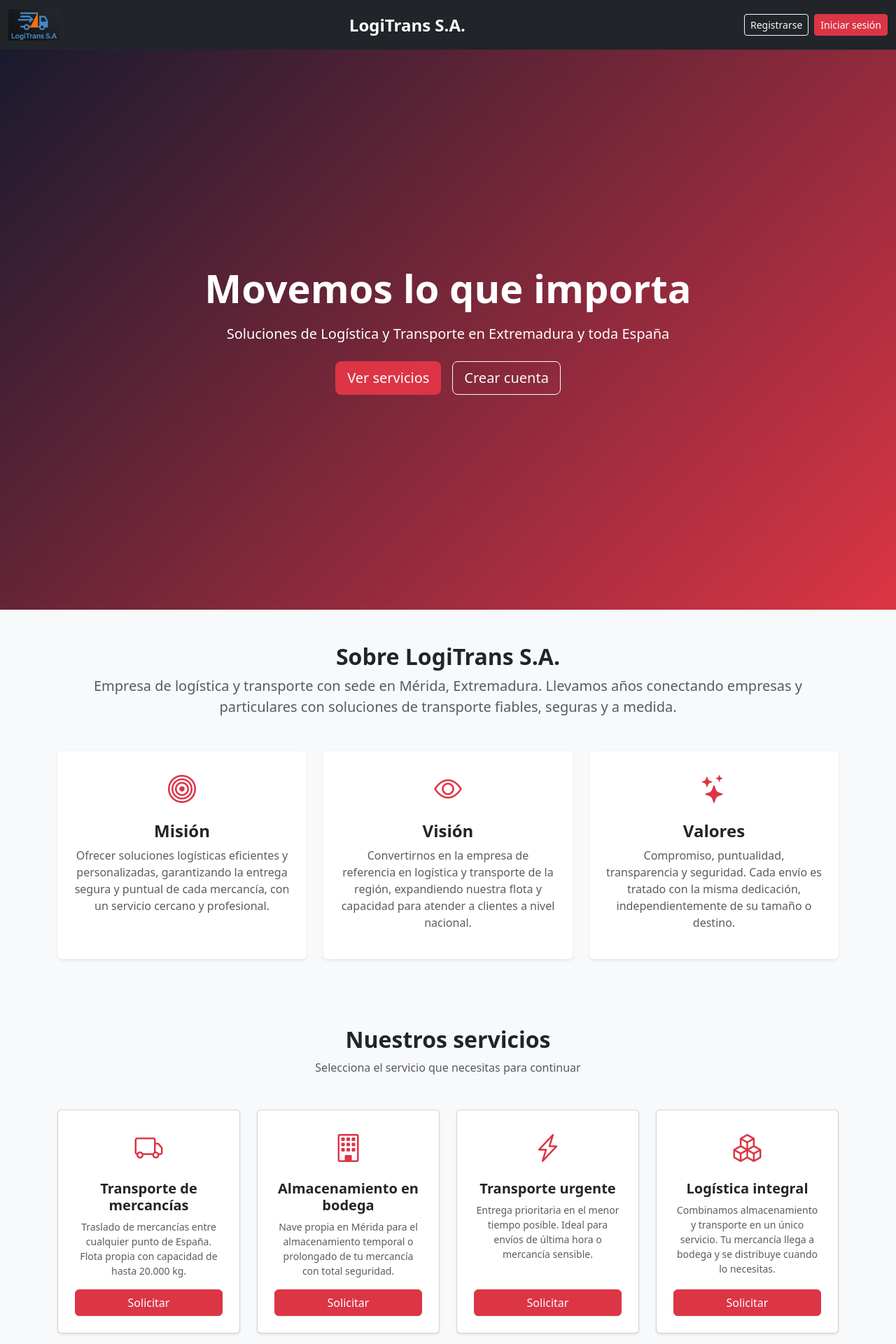
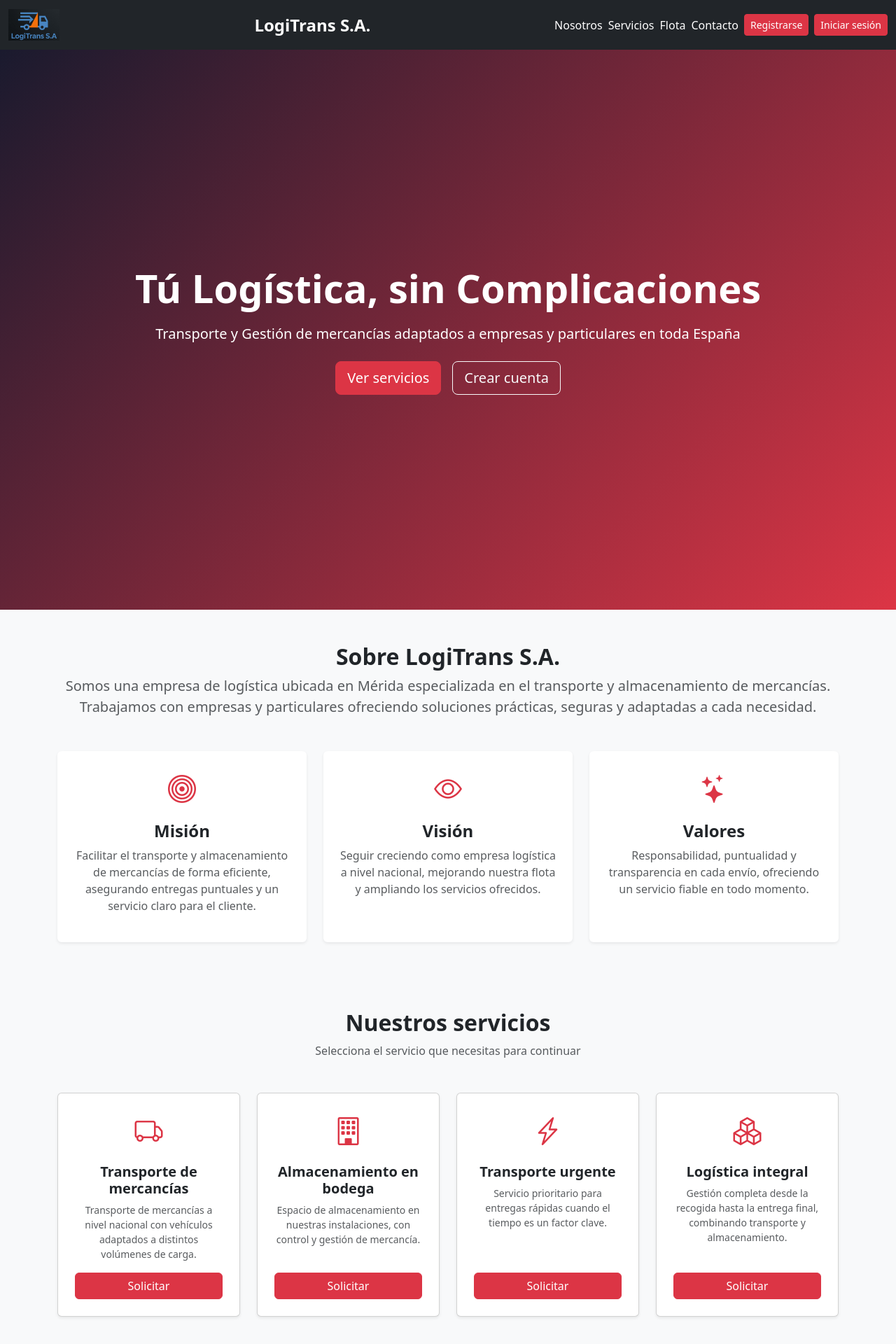
Before and after one commit to dfmanosalvan22/David_Felipe_Manosalva_Ni-o, a PHP site: page / in a window 1280 px wide. Shown: the top 1920 px of the page at 70% size. Run offline with PHP 8.4, Linux system fonts and the light colour scheme; data comes from the database, SQL or seed files in the repository.

Commit message:
update index flota

```diff
--- a/Infraestructura/servidor_web/www/header.php
+++ b/Infraestructura/servidor_web/www/header.php
@@ -19,6 +19,11 @@ if (session_status() === PHP_SESSION_NONE) {
 
     <!-- Menú derecha -->
     <div class="d-flex gap-2 align-items-center">
+      <a href="index.php#nosotros" class="text-white text-decoration-none">Nosotros</a>
+      <a href="index.php#servicios" class="text-white text-decoration-none">Servicios</a>
+      <a href="index.php#flota" class="text-white text-decoration-none">Flota</a>
+      <a href="index.php#contacto" class="text-white text-decoration-none">Contacto</a>
+
       <?php if (isset($_SESSION['usuario'])): ?>
         <span class="text-white me-2">
           Hola, <?php echo htmlspecialchars($_SESSION['usuario']); ?>
@@ -26,7 +31,7 @@ if (session_status() === PHP_SESSION_NONE) {
         <a href="dashboard.php" class="btn btn-outline-light btn-sm">Mi panel</a>
         <a href="logout.php" class="btn btn-warning btn-sm">Cerrar sesión</a>
       <?php else: ?>
-        <a href="registro.php" class="btn btn-outline-light btn-sm">Registrarse</a>
+        <a href="registro.php" class="btn btn-danger btn-sm">Registrarse</a>
         <a href="login.php" class="btn btn-danger btn-sm">Iniciar sesión</a>
       <?php endif; ?>
     </div>
--- a/Infraestructura/servidor_web/www/index.php
+++ b/Infraestructura/servidor_web/www/index.php
@@ -19,8 +19,8 @@ require_once 'config/bd.php';
 <!-- ── HERO ──────────────────────────────────────────────────── -->
 <section class="hero d-flex align-items-center justify-content-center text-white text-center">
     <div>
-        <h1 class="display-4 fw-bold">Movemos lo que importa</h1>
-        <p class="fs-5 mt-3">Soluciones de Logística y Transporte en Extremadura y toda España</p>
+        <h1 class="display-4 fw-bold">Tú Logística, sin Complicaciones</h1>
+        <p class="fs-5 mt-3">Transporte y Gestión de mercancías adaptados a empresas y particulares en toda España</p>
         <div class="mt-4 d-flex gap-3 justify-content-center">
             <a href="#servicios" class="btn btn-danger btn-lg">Ver servicios</a>
             <a href="registro.php" class="btn btn-outline-light btn-lg">Crear cuenta</a>
@@ -35,9 +35,7 @@ require_once 'config/bd.php';
         <div class="text-center mb-5">
             <h2 class="fw-bold">Sobre LogiTrans S.A.</h2>
             <p class="text-muted fs-5 mt-2">
-                Empresa de logística y transporte con sede en Mérida, Extremadura.
-                Llevamos años conectando empresas y particulares con soluciones
-                de transporte fiables, seguras y a medida.
+                Somos una empresa de logística ubicada en Mérida especializada en el transporte y almacenamiento de mercancías. Trabajamos con empresas y particulares ofreciendo soluciones prácticas, seguras y adaptadas a cada necesidad.
             </p>
         </div>
 
@@ -48,9 +46,7 @@ require_once 'config/bd.php';
                     <i class="bi bi-bullseye fs-1 text-danger mb-3"></i>
                     <h4 class="fw-bold">Misión</h4>
                     <p class="text-muted">
-                        Ofrecer soluciones logísticas eficientes y personalizadas,
-                        garantizando la entrega segura y puntual de cada mercancía,
-                        con un servicio cercano y profesional.
+                        Facilitar el transporte y almacenamiento de mercancías de forma eficiente, asegurando entregas puntuales y un servicio claro para el cliente.
                     </p>
                 </div>
             </div>
@@ -60,9 +56,7 @@ require_once 'config/bd.php';
                     <i class="bi bi-eye fs-1 text-danger mb-3"></i>
                     <h4 class="fw-bold">Visión</h4>
                     <p class="text-muted">
-                        Convertirnos en la empresa de referencia en logística
-                        y transporte de la región, expandiendo nuestra flota
-                        y capacidad para atender a clientes a nivel nacional.
+                        Seguir creciendo como empresa logística a nivel nacional, mejorando nuestra flota y ampliando los servicios ofrecidos.
                     </p>
                 </div>
             </div>
@@ -72,9 +66,7 @@ require_once 'config/bd.php';
                     <i class="bi bi-stars fs-1 text-danger mb-3"></i>
                     <h4 class="fw-bold">Valores</h4>
                     <p class="text-muted">
-                        Compromiso, puntualidad, transparencia y seguridad.
-                        Cada envío es tratado con la misma dedicación,
-                        independientemente de su tamaño o destino.
+                        Responsabilidad, puntualidad y transparencia en cada envío, ofreciendo un servicio fiable en todo momento.
                     </p>
                 </div>
             </div>
@@ -99,8 +91,7 @@ require_once 'config/bd.php';
                     <i class="bi bi-truck fs-1 text-danger mb-3"></i>
                     <h5 class="fw-bold">Transporte de mercancías</h5>
                     <p class="text-muted small">
-                        Traslado de mercancías entre cualquier punto de España.
-                        Flota propia con capacidad de hasta 20.000 kg.
+                        Transporte de mercancías a nivel nacional con vehículos adaptados a distintos volúmenes de carga.
                     </p>
                     <a href="<?php echo isset($_SESSION['usuario']) ? 'solicitar.php?servicio=transporte' : 'login.php?redir=transporte'; ?>"
                        class="btn btn-danger mt-auto">
@@ -114,8 +105,7 @@ require_once 'config/bd.php';
                     <i class="bi bi-building fs-1 text-danger mb-3"></i>
                     <h5 class="fw-bold">Almacenamiento en bodega</h5>
                     <p class="text-muted small">
-                        Nave propia en Mérida para el almacenamiento
-                        temporal o prolongado de tu mercancía con total seguridad.
+                        Espacio de almacenamiento en nuestras instalaciones, con control y gestión de mercancía.
                     </p>
                     <a href="<?php echo isset($_SESSION['usuario']) ? 'solicitar.php?servicio=almacenamiento' : 'login.php?redir=almacenamiento'; ?>"
                        class="btn btn-danger mt-auto">
@@ -129,8 +119,7 @@ require_once 'config/bd.php';
                     <i class="bi bi-lightning-charge fs-1 text-danger mb-3"></i>
                     <h5 class="fw-bold">Transporte urgente</h5>
                     <p class="text-muted small">
-                        Entrega prioritaria en el menor tiempo posible.
-                        Ideal para envíos de última hora o mercancía sensible.
+                        Servicio prioritario para entregas rápidas cuando el tiempo es un factor clave.
                     </p>
                     <a href="<?php echo isset($_SESSION['usuario']) ? 'solicitar.php?servicio=urgente' : 'login.php?redir=urgente'; ?>"
                        class="btn btn-danger mt-auto">
@@ -144,8 +133,7 @@ require_once 'config/bd.php';
                     <i class="bi bi-boxes fs-1 text-danger mb-3"></i>
                     <h5 class="fw-bold">Logística integral</h5>
                     <p class="text-muted small">
-                        Combinamos almacenamiento y transporte en un único servicio.
-                        Tu mercancía llega a bodega y se distribuye cuando lo necesitas.
+                        Gestión completa desde la recogida hasta la entrega final, combinando transporte y almacenamiento.
                     </p>
                     <a href="<?php echo isset($_SESSION['usuario']) ? 'solicitar.php?servicio=integral' : 'login.php?redir=integral'; ?>"
                        class="btn btn-danger mt-auto">
@@ -172,8 +160,7 @@ require_once 'config/bd.php';
                 <i class="bi bi-truck-front fs-1 text-danger"></i>
                 <h5 class="fw-bold mt-2">Flota propia</h5>
                 <p class="text-muted small">
-                    8 vehículos propios de distintas capacidades
-                    para adaptarnos a cualquier envío.
+                    Vehículos propios que permiten adaptarnos a distintos tipos de carga.
                 </p>
             </div>
 
@@ -190,8 +177,7 @@ require_once 'config/bd.php';
                 <i class="bi bi-shield-check fs-1 text-danger"></i>
                 <h5 class="fw-bold mt-2">Seguridad garantizada</h5>
                 <p class="text-muted small">
-                    Toda la mercancía está controlada
-                    y asegurada durante el transporte.
+                    Control del estado de la mercancía durante todo el proceso.
                 </p>
             </div>
 
@@ -200,10 +186,61 @@ require_once 'config/bd.php';
                 <h5 class="fw-bold mt-2">Seguimiento online</h5>
                 <p class="text-muted small">
                     Consulta el estado de tus envíos
-                    en tiempo real desde tu perfil.
+                    desde tu perfil.
                 </p>
             </div>
 
+        </div>
+    </div>
+</section>
+
+<!-- Sección flota — conecta a la BD y muestra los vehículos -->
+<section class="py-5 bg-white" id="flota">
+    <div class="container">
+        <div class="text-center mb-5">
+            <h2 class="fw-bold">Nuestra flota</h2>
+            <p class="text-muted">Vehículos operativos preparados para distintos tipos de transporte
+            </p>
+        </div>
+        <div class="row g-4">
+            <?php
+            $pdo  = conectar();
+            $stmt = $pdo->query(
+                "SELECT MATRICULA_VEHI, MARCA_VEHI, MODELO_VEHI,
+                        CAPACIDAD_VEHI, ESTADO_MANTENIMIENTO_VEHI
+                 FROM VEHICULOS
+                 WHERE ESTADO_MANTENIMIENTO_VEHI = 'Operativo'"
+            );
+            $vehiculos = $stmt->fetchAll();
+            foreach ($vehiculos as $v):
+            ?>
+            <div class="col-md-6 col-lg-3">
+                <div class="card h-100 shadow-sm text-center p-3">
+                    <?php
+                    $imagen = "Imagenes/" . $v['MATRICULA_VEHI'] . ".jpg";
+
+                    if (!file_exists($imagen)) {
+                        $imagen = "Imagenes/default.jpg";
+                    }
+                    ?>
+                    <img src="<?php echo $imagen; ?>"
+                    class="img-fluid mb-2"
+                    style="height:120px; object-fit:cover;">
+
+                    <h6 class="fw-bold">
+                        <?php echo htmlspecialchars($v['MARCA_VEHI']); ?>
+                        <?php echo htmlspecialchars($v['MODELO_VEHI']); ?>
+                    </h6>
+                    <p class="text-muted small mb-1">
+                        Matricula: <?php echo htmlspecialchars($v['MATRICULA_VEHI']); ?>
+                    </p>
+                    <p class="text-muted small mb-0">
+                        Capacidad: <?php echo $v['CAPACIDAD_VEHI']; ?> kg
+                    </p>
+                    <span class="badge bg-success mt-2">Operativo</span>
+                </div>
+            </div>
+            <?php endforeach; ?>
         </div>
     </div>
 </section>
@@ -214,7 +251,8 @@ require_once 'config/bd.php';
 
         <div class="text-center mb-4">
             <h2 class="fw-bold">Contacto</h2>
-            <p class="text-white-50">¿Tienes alguna pregunta? Estamos aquí para ayudarte.</p>
+            <p class="text-white-50">Puedes ponerte en contacto con nosotros para cualquier consulta o solicitud de servicio.
+            </p>
         </div>
 
         <div class="row justify-content-center g-4 text-center">
@@ -253,6 +291,5 @@ require_once 'config/bd.php';
 </footer>
 
 <script src="https://cdn.jsdelivr.net/npm/bootstrap@5.3.0/dist/js/bootstrap.bundle.min.js"></script>
-
 </body>
 </html>
```
Also changed, not shown: Infraestructura/servidor_web/www/Imagenes/0123VWX.jpg (added), Infraestructura/servidor_web/www/Imagenes/1234ABC.jpg (added), Infraestructura/servidor_web/www/Imagenes/2345PQR.jpg (added), Infraestructura/servidor_web/www/Imagenes/3456JKL.jpg (added), Infraestructura/servidor_web/www/Imagenes/5678DEF.jpg (added), Infraestructura/servidor_web/www/Imagenes/6789STU.jpg (added), Infraestructura/servidor_web/www/Imagenes/7890MNO.jpg (added), Infraestructura/servidor_web/www/Imagenes/9012GHI.jpg (added).
